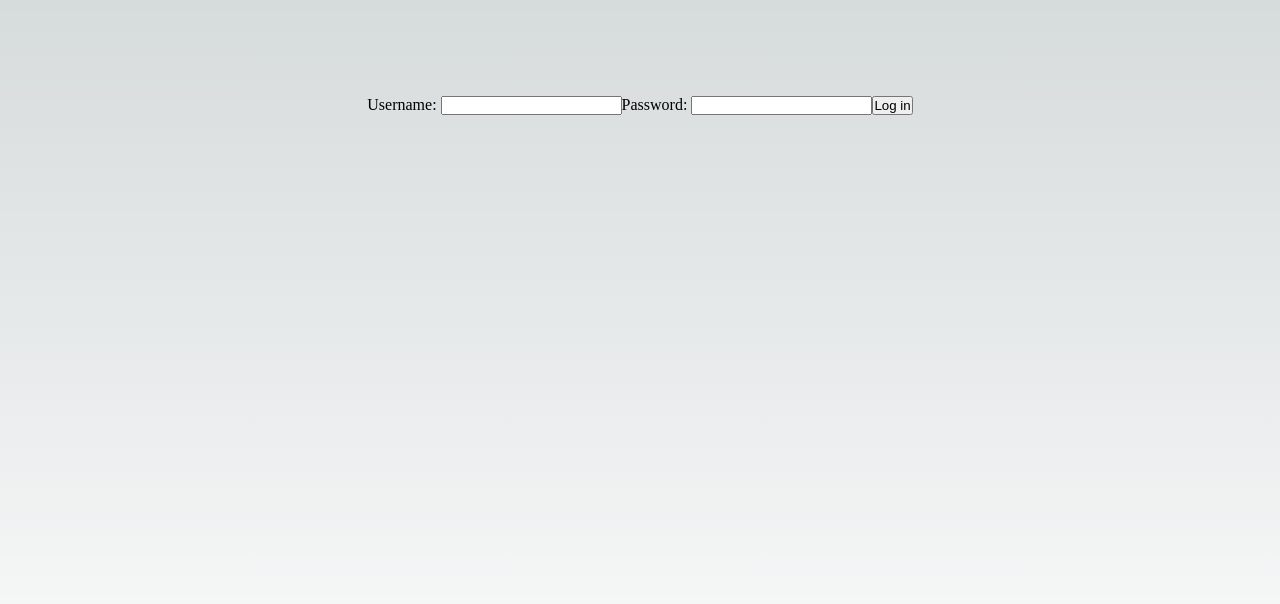
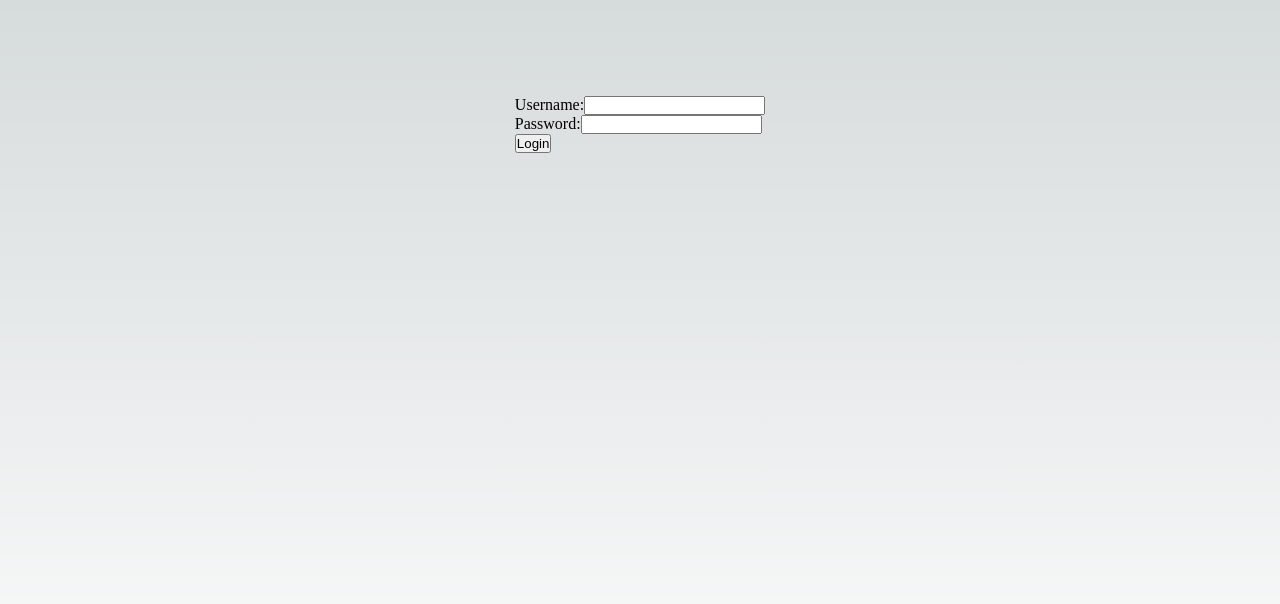
Before and after one commit to simoncole/myCoachingPal, a Next.js app in the folder my-coaching-pal/: page / in a window 1280 px wide. Shown: the top 604 px of the page. Built offline with nearby package versions, Linux system fonts and the light colour scheme.

Commit message:
added login page that redirects to coach or player based on the role

```diff
--- a/my-coaching-pal/package.json
+++ b/my-coaching-pal/package.json
@@ -10,6 +10,7 @@
   },
   "dependencies": {
     "@next/font": "13.1.6",
+    "@tanstack/react-query": "^4.24.4",
     "eslint": "8.33.0",
     "eslint-config-next": "13.1.6",
     "next": "13.1.6",
--- a/my-coaching-pal/pages/_app.js
+++ b/my-coaching-pal/pages/_app.js
@@ -1,5 +1,12 @@
 import '@/styles/globals.css'
+import {QueryClient, QueryClientProvider, useQueryClient} from '@tanstack/react-query';
+
+const queryClient = new QueryClient();
 
 export default function App({ Component, pageProps }) {
-  return <Component {...pageProps} />
+  return (
+    <QueryClientProvider client={queryClient}>
+      <Component {...pageProps} />
+    </QueryClientProvider>
+  );
 }
--- /dev/null
+++ b/my-coaching-pal/pages/coach/index.js
@@ -0,0 +1,5 @@
+export default function Coach(){
+    return(
+        <h2>Coach page</h2>
+    )
+}
--- /dev/null
+++ b/my-coaching-pal/pages/components/LoginForm.js
@@ -0,0 +1,46 @@
+import { useState } from 'react';
+
+const LoginForm = ({loginData, setFormDataState}) => {
+  const [username, setUsername] = useState('');
+  const [password, setPassword] = useState('');
+
+  const handleUsernameChange = (event) => {
+    setUsername(event.target.value);
+  };
+
+  const handlePasswordChange = (event) => {
+    setPassword(event.target.value);
+  };
+
+  const handleSubmit = async (event) => {
+    event.preventDefault();
+    await setFormDataState({"username": username, "password": password});
+    loginData.refetch();
+  };
+
+  return (
+    <form onSubmit={handleSubmit}>
+      <div>
+        <label htmlFor="username">Username:</label>
+        <input
+          type="text"
+          id="username"
+          value={username}
+          onChange={handleUsernameChange}
+        />
+      </div>
+      <div>
+        <label htmlFor="password">Password:</label>
+        <input
+          type="password"
+          id="password"
+          value={password}
+          onChange={handlePasswordChange}
+        />
+      </div>
+      <button type="submit">Login</button>
+    </form>
+  );
+};
+
+export default LoginForm;
--- /dev/null
+++ b/my-coaching-pal/pages/components/Unverified.js
@@ -0,0 +1,5 @@
+const Unverified = ({unverifiedState}) => {
+    if(unverifiedState) return <h2>Wrong username/password</h2>
+    else return
+}
+export default Unverified;
--- a/my-coaching-pal/pages/index.js
+++ b/my-coaching-pal/pages/index.js
@@ -2,15 +2,28 @@ import Head from 'next/head'
 import Image from 'next/image'
 import { Inter } from '@next/font/google'
 import styles from '@/styles/Home.module.css'
+import {useQuery} from '@tanstack/react-query';
+import { useEffect, useState } from 'react';
+import LoginForm from './components/LoginForm';
+import Unverified from './components/Unverified';
 
-const inter = Inter({ subsets: ['latin'] })
+export const baseUrl = "http://localhost:3000";
 
 export default function Home() {
+  const [formDataState, setFormDataState] = useState({});
+  const [unverifiedState, setUnverifiedState] = useState(false);
 
-  const handleSubmit = () => {
-    console.log("made it here");
-  }
-
+  const queryKeyVars = {
+    "formDataState": formDataState,
+    "setUnverifiedState": setUnverifiedState
+  };
+  const loginData = useQuery({
+    queryKey: ["loginData", queryKeyVars],
+    queryFn: () => fetchLoginData(queryKeyVars.formDataState),
+    refetchOnWindowFocus: false,
+    enabled: false,
+    onSuccess: (data) => redirectUser(data, queryKeyVars.setUnverifiedState)
+  });
 
   return (
     <>
@@ -21,15 +34,26 @@ export default function Home() {
       </Head>
       <main className={styles.main}>
         <div>
-          <form onSubmit={handleSubmit}>
-            <label htmlFor={'usernameField'}>Username: </label>
-            <input name='usernameField' type={"text"}></input>
-            <label htmlFor={'passwordField'}>Password: </label>
-            <input name={'passwordField'} type={"text"}></input>
-            <input type={'submit'} value={'Log in'}></input>
-          </form>
+          <LoginForm loginData={loginData} setFormDataState={setFormDataState}/>
+          <Unverified unverifiedState={unverifiedState}/>
         </div>
       </main>
     </>
-  )
+  );
 }
+
+const fetchLoginData = async (formDataState) => {
+  const queryString = `http://localhost:4000/verifyUser/?username=${formDataState.username}&password=${formDataState.password}`;
+  console.log(queryString);
+  const res = await fetch(queryString);
+  return await res.json();
+}
+
+const redirectUser = (data, setUnverifiedState) => {
+  if(data.role === "coach") window.location.replace(baseUrl + "/coach");
+  else if(data.role === "player") window.location.replace(baseUrl + "/player");
+  else if(data.role === "unverified") setUnverifiedState(true);
+  else{
+    console.error("there was an error in the role returned");
+  };
+}
--- /dev/null
+++ b/my-coaching-pal/pages/player/index.js
@@ -0,0 +1,5 @@
+export default function Player(){
+    return(
+        <h2>Player page</h2>
+    );
+}
```
Also changed, not shown: 2 other files (tests, documents, lock files or other folders).
